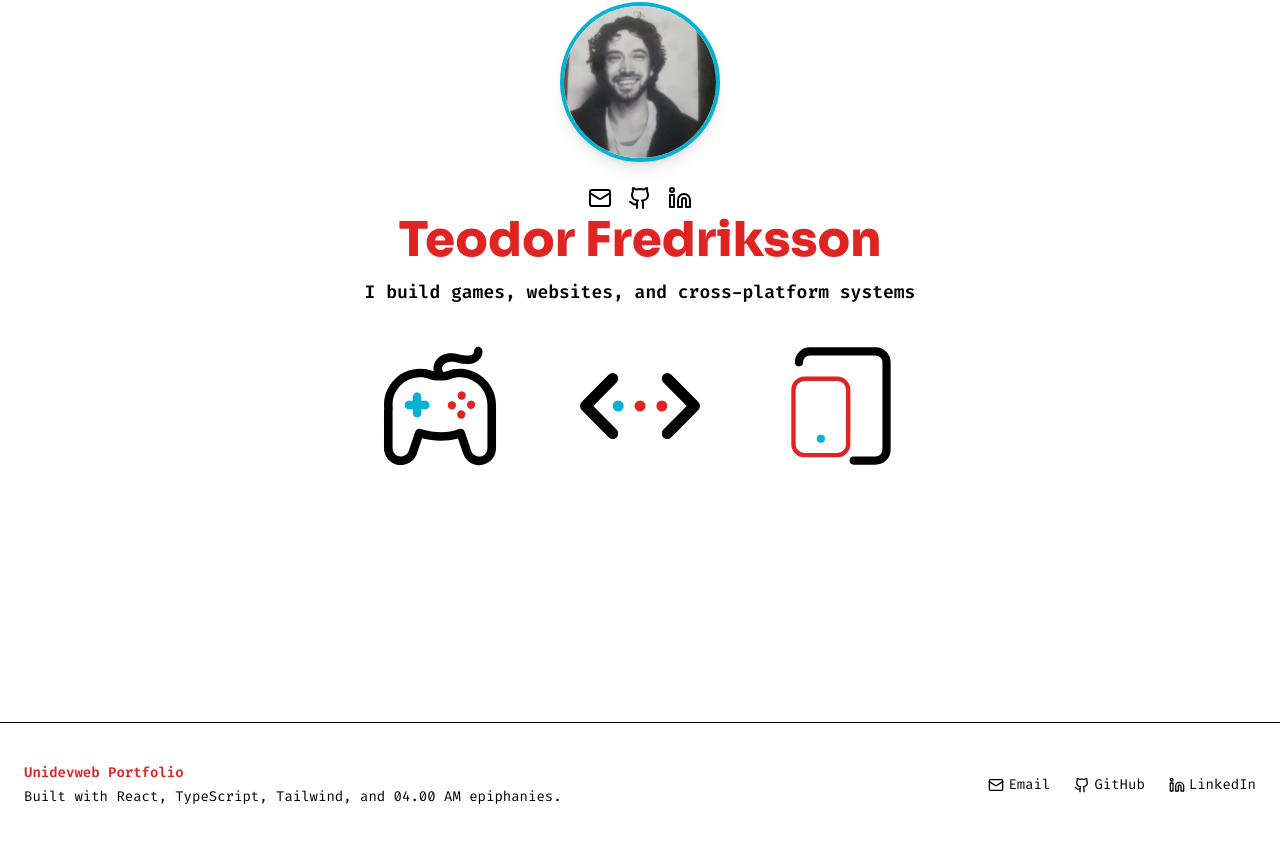
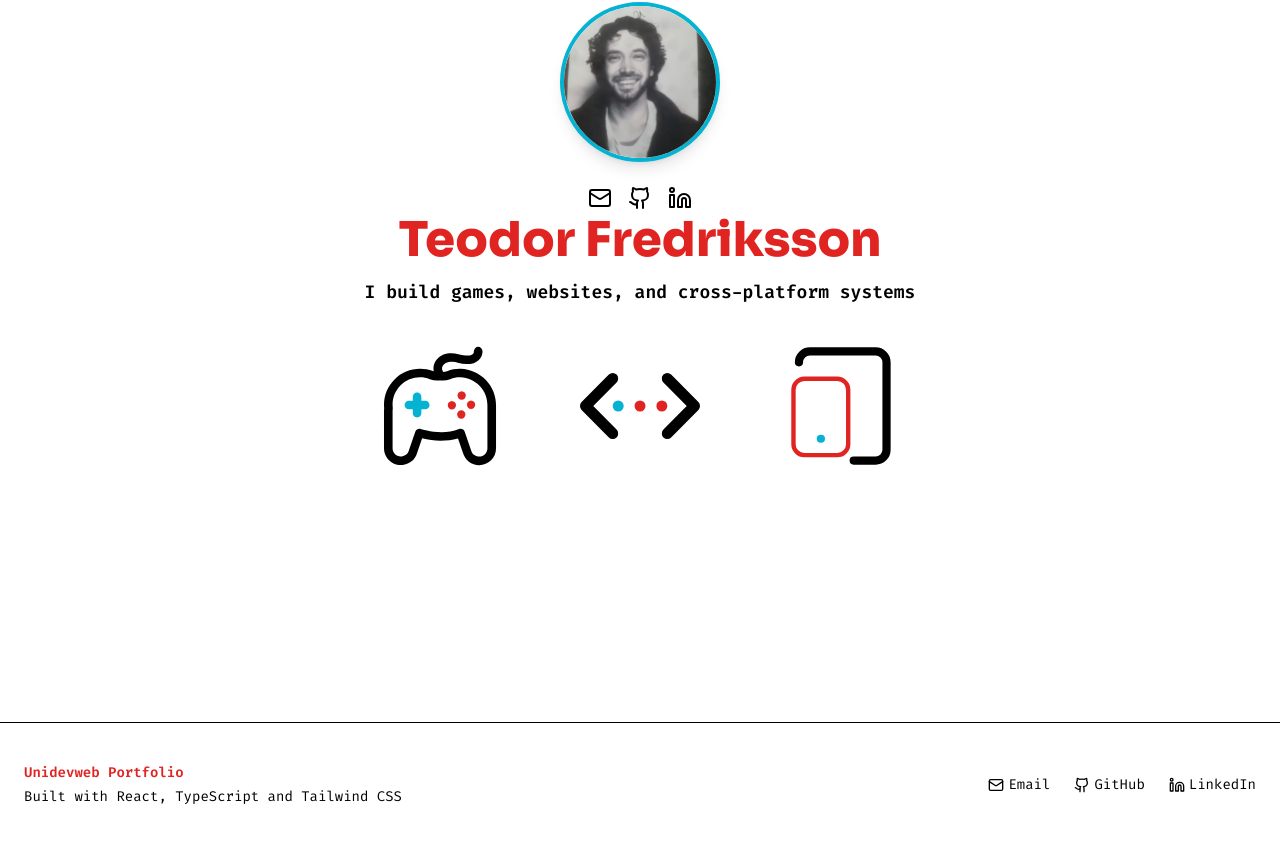
Before and after one commit to TeodorFredriksson95/cv-website-2025, a Next.js app: page / in a window 1280 px wide. Shown: the part 163-1006 px from the top of the page. Built offline with nearby package versions, Linux system fonts and the light colour scheme.

Commit message:
fix: update footer description for clarity and consistency

```diff
--- a/src/components/footer.tsx
+++ b/src/components/footer.tsx
@@ -8,7 +8,7 @@ export default function Footer() {
 
         <div className="text-center sm:text-left">
           <p className="mb-1 font-semibold text-accent">Unidevweb Portfolio</p>
-          <p>Built with React, TypeScript, Tailwind, and 04.00 AM epiphanies.</p>
+          <p>Built with React, TypeScript and Tailwind CSS</p>
         </div>
 
         <div className="flex gap-6 items-center">
```
